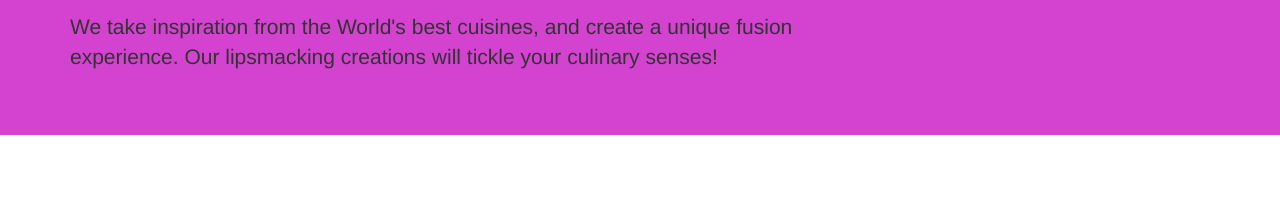
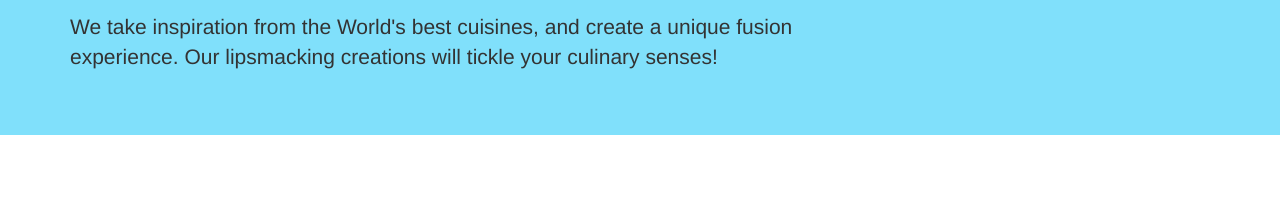
Before and after one commit to Snookid/resh, a plain HTML site: page workspace/coursera/conFusion/index.html in a window 1280 px wide. Shown: the part 280-482 px from the top of the page. Drawn offline with nearby package versions, Linux system fonts and the light colour scheme.

Commit message:
confusion_main.css updated

```diff
--- a/workspace/coursera/css/conFusion_main.css
+++ b/workspace/coursera/css/conFusion_main.css
@@ -6,6 +6,11 @@ body{margin-top:50px;}
 
 footer .container .row .col-xs-6{text-align: right;}
 
-.jumbotron{background-color: #d343d0;}
+.jumbotron{background-color: #80E0FB;}
 .row-content {padding:40px 5px; min-height:100px; border-bottom: 1px ridge;}
 .footer-content {padding:20px 5px; background-color: #d0d0d0;}
+
+
+
+
+.navbar.navbar-default.navbar-fixed-top {background-color: aqua;}
```
Also changed, not shown: 2 other files.
